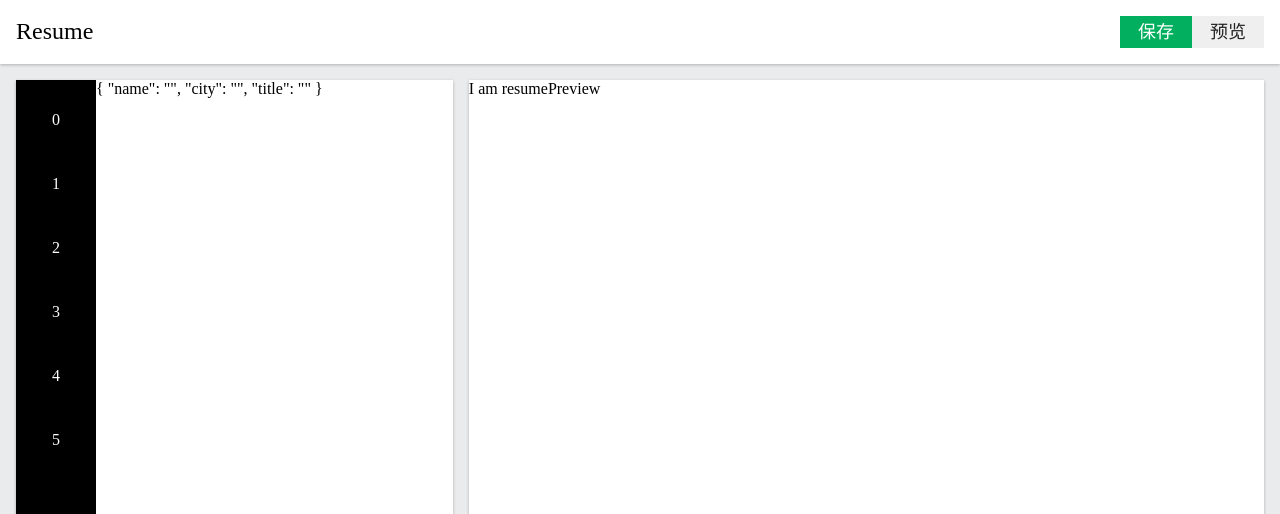
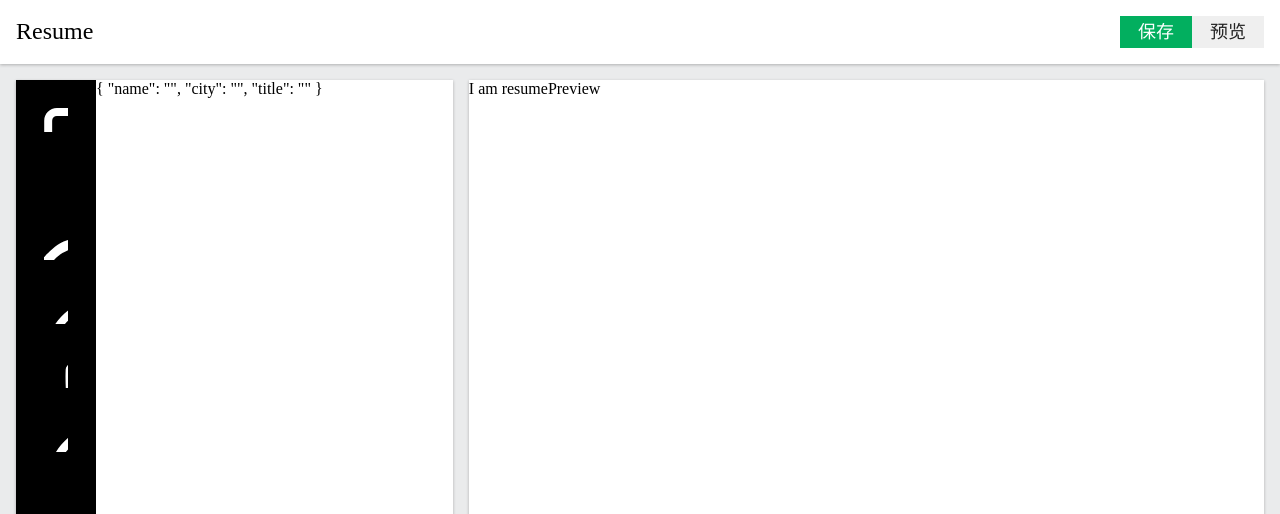
Before and after one commit to winters0991/project-vue-resumer, a Vue app: page / in a window 1280 px wide. Shown: the top 514 px of the page. Built offline with nearby package versions, Linux system fonts and the light colour scheme.

Commit message:
使用svg图标

```diff
--- a/src/App.vue
+++ b/src/App.vue
@@ -65,5 +65,12 @@ export default {
   flex-grow: 1;
   margin-left: 16px;
 }
+svg.icon {
+  height: 1em;
+  width: 1em;
+  fill: currentColor;
+  font-size: 16px;
+  vertical-align: -0.1em;
+}
 
 </style>
--- a/src/components/ResumeEditor.vue
+++ b/src/components/ResumeEditor.vue
@@ -3,7 +3,9 @@
     <nav>
       <ol>
         <li v-for='(item,index) in resume.config' :class='{active: item === selected}' @click='selected = item'>
-        {{index}}
+        <svg class='icon'>
+          <use :xlink:href="`#icon-${item.icon}`"></use>
+        </svg>
         </li>
       </ol>
     </nav>
@@ -72,6 +74,10 @@ export default {
       }
     }
   }
+  svg.icon {
+    width: 24px;
+    height: 24px;
+  }
 }
 ol {
   list-style: none;
```
